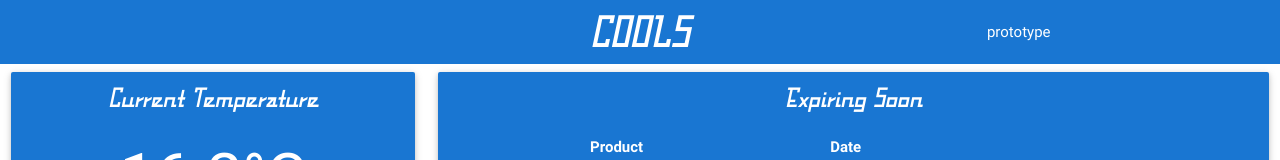
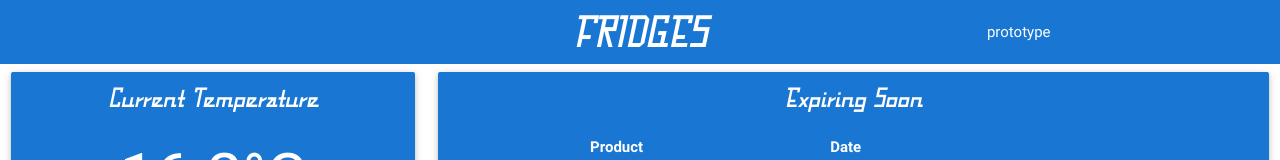
Before and after one commit to pmcgurk/FRIDGES, a plain HTML site: page Prototypes/touchscreenInterface/index.html in a window 1280 px wide. Shown: the top 160 px of the page. Drawn offline with nearby package versions, Linux system fonts and the light colour scheme.

Commit message:
Changed Logo

```diff
--- a/Prototypes/touchscreenInterface/index.html
+++ b/Prototypes/touchscreenInterface/index.html
@@ -14,7 +14,7 @@
     <link rel="apple-touch-icon" href="img/icon.png" />
     <link href='https://fonts.googleapis.com/css?family=Oswald' rel='stylesheet' type='text/css'>
     <link href='https://fonts.googleapis.com/css?family=Squada+One' rel='stylesheet' type='text/css'>
-    <title>COOLS</title>
+    <title>FRIDGES</title>
 </head>
 <header>
     <div class="navbar-fixed">
@@ -27,7 +27,7 @@
                     </li>
                 </ul>
                 <a class="brand-logo center">
-                    <span class="logo large">COOLS</span>
+                    <span class="logo large">FRIDGES</span>
                 </a>
                 <ul class="hide-on-med-and-down right">
                     <li><a>prototype</a>
```
Also changed, not shown: Prototypes/website/index.html (+2 -2 lines), Documents/LaTeX/images/Flow-1.png (added), Documents/LaTeX/images/Flow-2.png (added), Documents/LaTeX/images/Flow-3.png (added), Documents/LaTeX/images/Flow-4.png (added), Documents/LaTeX/images/Flow-5.png (added), Documents/LaTeX/images/Mobile-Screenshot.png.
